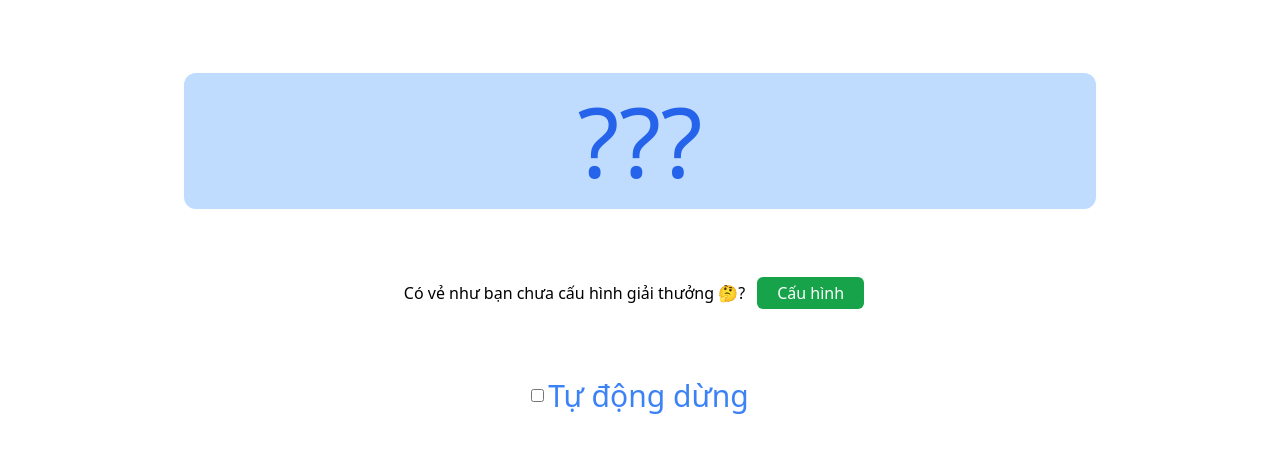
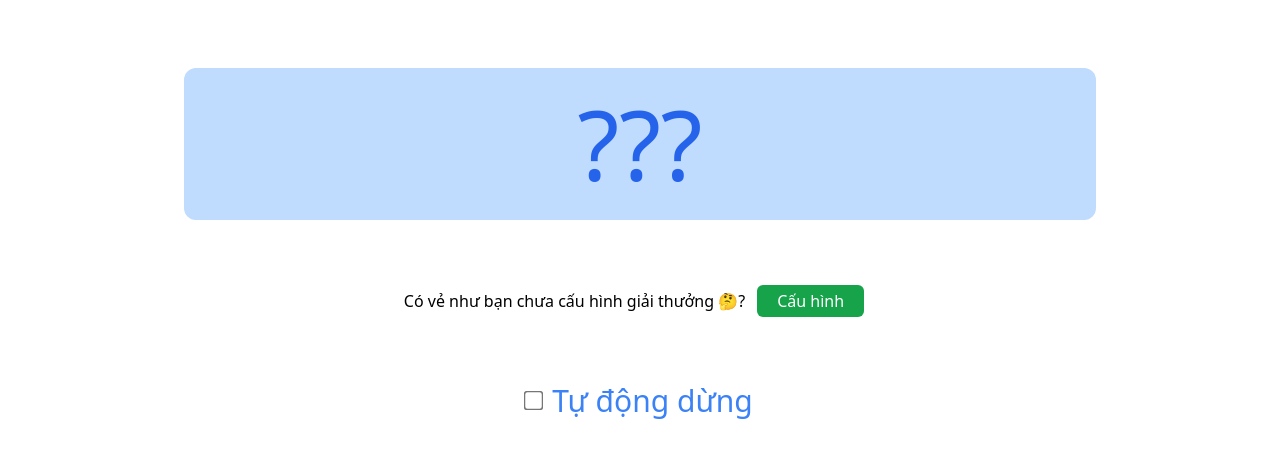
Before and after one commit to nhanluongoe/pick-a-winner, a React (Vite) app: page / in a window 1280 px wide. Shown: the part 207-667 px from the top of the page. Built offline with nearby package versions, Linux system fonts and the light colour scheme.

Commit message:
fix: make checkbox input bigger

```diff
--- a/src/pages/index.tsx
+++ b/src/pages/index.tsx
@@ -84,7 +84,7 @@ export const Home = () => {
       </div>
 
       <div className="w-3/4 flex justify-center items-center">
-        <p className="text-8xl p-5 bg-blue-200 capitalize rounded-xl text-center text-blue-600 w-full">
+        <p className="text-8xl px-5 py-7 bg-blue-200 capitalize rounded-xl text-center text-blue-600 w-full">
           {winner || "???"}
         </p>
       </div>
@@ -114,7 +114,7 @@ export const Home = () => {
         className="flex items-center gap-x-1 text-3xl text-blue-500 cursor-pointer"
         onClick={handleAutoStop}
       >
-        <input type="checkbox" name="auto-stop" checked={autoStop} readOnly />
+        <input type="checkbox" name="auto-stop" checked={autoStop} readOnly className="scale-150 mr-2"/>
         <label htmlFor="auto-stop">Tự động dừng</label>
       </div>
 
```
